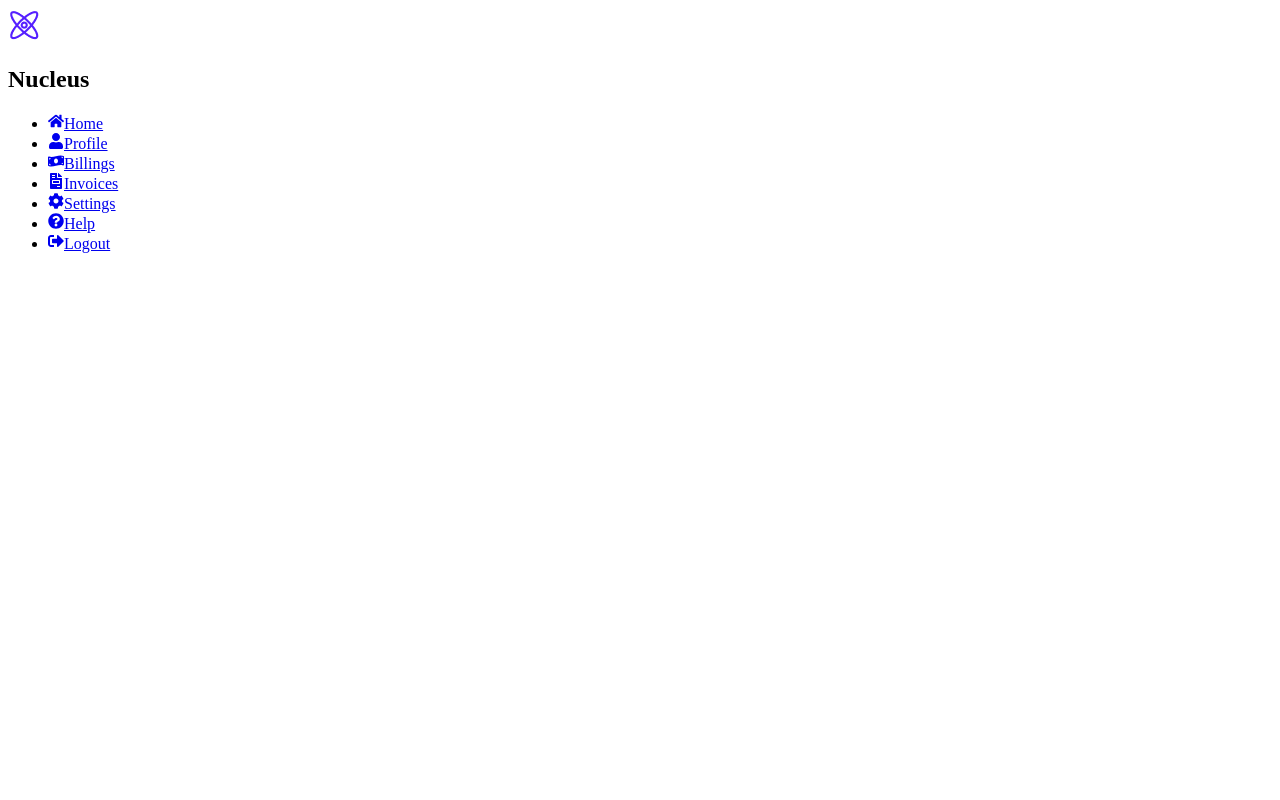
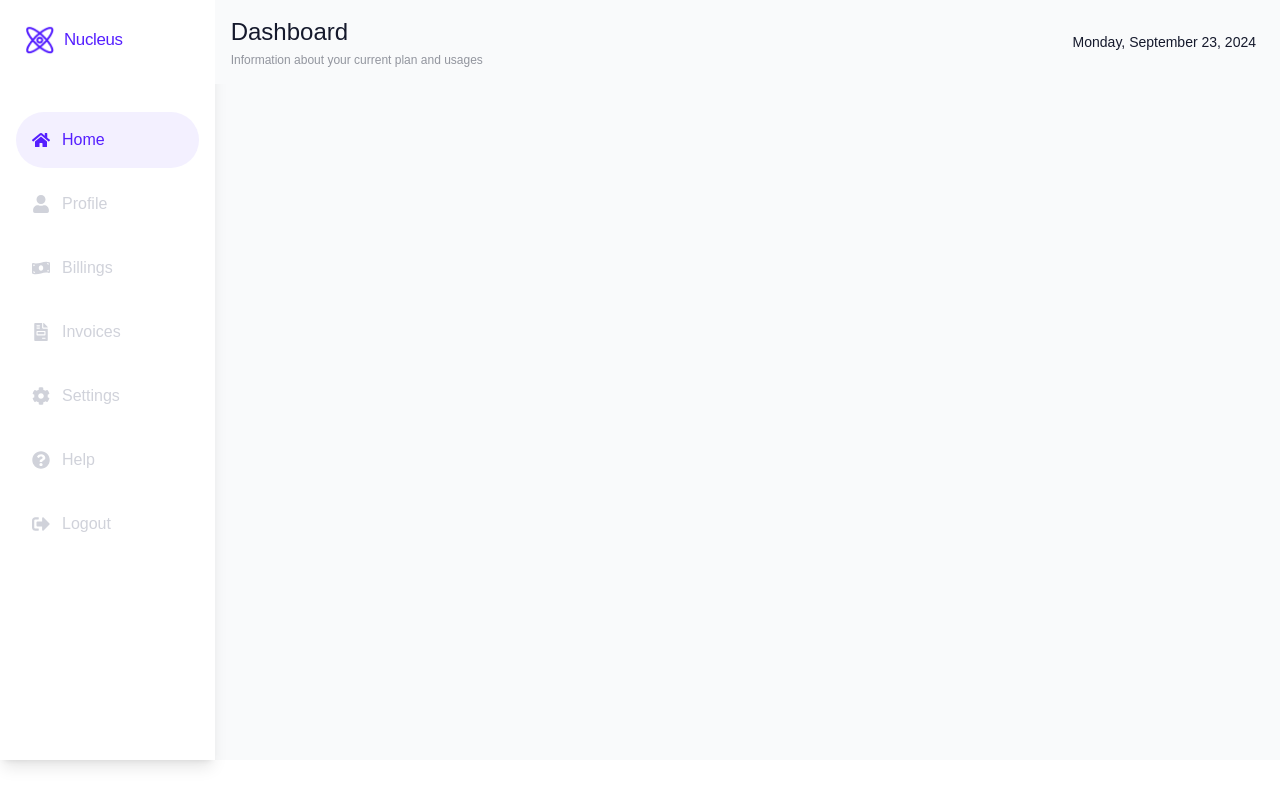
Before and after one commit to Japhetism/kole_assessment, a Next.js app: page /home in a window 1280 px wide. Built offline with nearby package versions, Linux system fonts and the light colour scheme.

Commit message:
add top bar

```diff
--- a/src/app/home/page.tsx
+++ b/src/app/home/page.tsx
@@ -1,9 +1,13 @@
 import Sidebar from "@/components/Sidemenu";
+import TopBar from "@/components/Topbar";
 
 const Home = () => {
   return (
-    <div className="flex">
-      <Sidebar />
+    <div className="flex bg-gray-50">
+        <Sidebar />
+        <div className="flex-1 flex flex-col">
+            <TopBar />
+        </div>
     </div>
   );
 }
--- /dev/null
+++ b/src/app/layout.tsx
@@ -0,0 +1,35 @@
+import type { Metadata } from "next";
+import localFont from "next/font/local";
+import "./globals.css";
+
+const geistSans = localFont({
+  src: "./fonts/GeistVF.woff",
+  variable: "--font-geist-sans",
+  weight: "100 900",
+});
+const geistMono = localFont({
+  src: "./fonts/GeistMonoVF.woff",
+  variable: "--font-geist-mono",
+  weight: "100 900",
+});
+
+export const metadata: Metadata = {
+  title: "Create Next App",
+  description: "Generated by create next app",
+};
+
+export default function RootLayout({
+  children,
+}: Readonly<{
+  children: React.ReactNode;
+}>) {
+  return (
+    <html lang="en">
+      <body
+        className={`${geistSans.variable} ${geistMono.variable} antialiased`}
+      >
+        {children}
+      </body>
+    </html>
+  );
+}
--- /dev/null
+++ b/src/components/Topbar/index.tsx
@@ -0,0 +1,18 @@
+import React from "react";
+import { getCurrentDate } from "@/utils/helper";
+
+const TopBar = () => {
+  return (
+    <header className="flex justify-between p-4 bg-gray-50">
+      <div className="flex flex-col">
+        <h1 className="font-averta text-2xl text-[#15192C]">Dashboard</h1>
+        <p className="text-[#92959E] text-xs mt-1">Information about your current plan and usages</p>
+      </div>
+      <div className="flex items-center justify-end text-[#15192C] flex-grow">
+        <span className="p-2 text-sm">{getCurrentDate()}</span>
+      </div>
+    </header>
+  );
+};
+
+export default TopBar;
--- /dev/null
+++ b/src/utils/helper.ts
@@ -0,0 +1,12 @@
+export const getCurrentDate = (): string => {
+    const options: Intl.DateTimeFormatOptions = {
+        weekday: 'long' as const,
+        year: 'numeric' as const,
+        month: 'long' as const,
+        day: 'numeric' as const,
+    };
+
+    const currentDate = new Date().toLocaleDateString('en-US', options);
+
+    return currentDate;
+}
```
